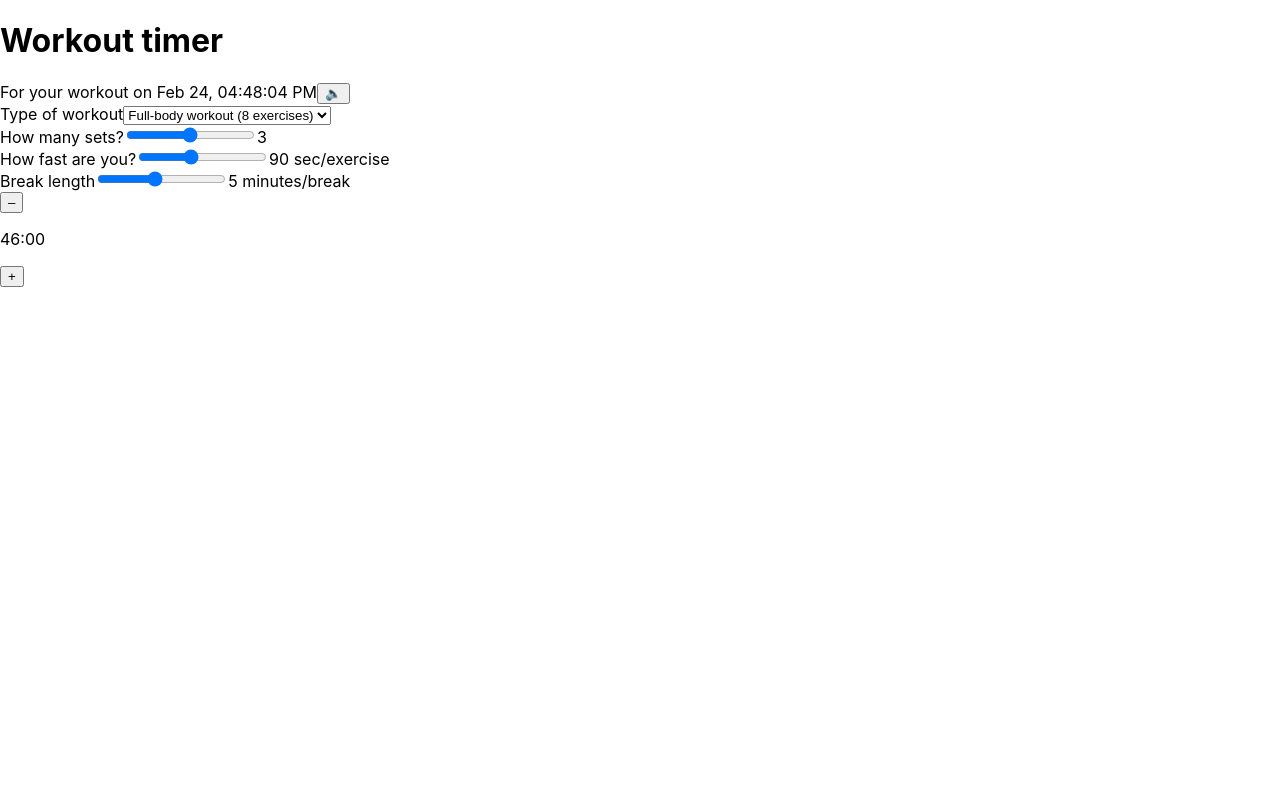
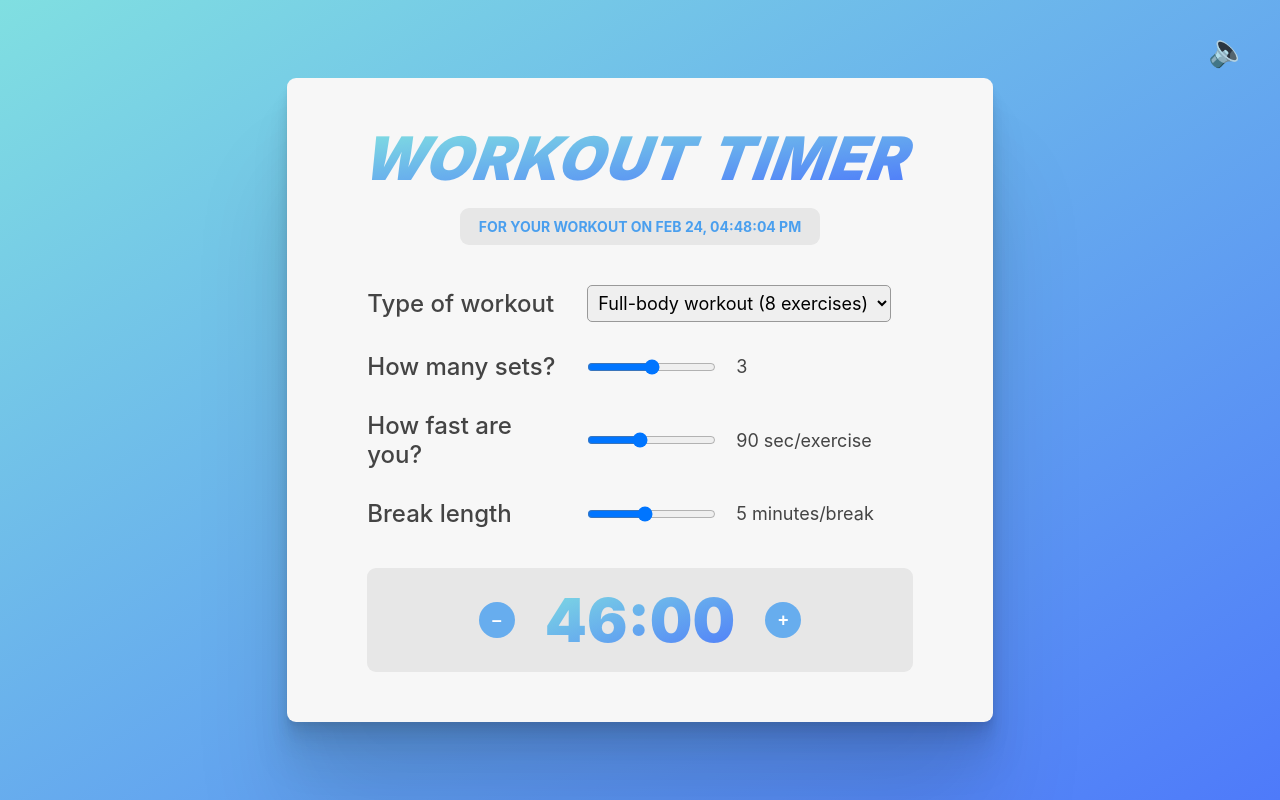
Before and after one commit to zeenat-abedin/workout-timer, a React (Create React App) app: page / in a window 1280 px wide. Built offline with nearby package versions, Linux system fonts and the light colour scheme.

Commit message:
Update styles for the landing page
- Changed font families and sizes
- Added background gradients and colors
- Adjusted layout and spacing
- Added a button and a sound icon

```diff
--- a/src/index.css
+++ b/src/index.css
@@ -1,13 +1,134 @@
-body {
+* {
   margin: 0;
-  font-family: -apple-system, BlinkMacSystemFont, 'Segoe UI', 'Roboto', 'Oxygen',
-    'Ubuntu', 'Cantarell', 'Fira Sans', 'Droid Sans', 'Helvetica Neue',
-    sans-serif;
-  -webkit-font-smoothing: antialiased;
-  -moz-osx-font-smoothing: grayscale;
+  padding: 0;
+  box-sizing: border-box;
 }
 
-code {
-  font-family: source-code-pro, Menlo, Monaco, Consolas, 'Courier New',
-    monospace;
+html {
+  font-size: 62.5%;
 }
+
+body {
+  font-family: -apple-system, BlinkMacSystemFont, "Segoe UI", Roboto, Oxygen,
+    Ubuntu, Cantarell, "Open Sans", "Helvetica Neue", sans-serif;
+  color: #444;
+  height: 100vh;
+  display: flex;
+  align-items: center;
+  justify-content: center;
+  background-image: linear-gradient(to right bottom, #80dfe1, #4e7afa);
+}
+
+main {
+  background-color: #f7f7f7;
+  padding: 5rem 8rem;
+  border-radius: 9px;
+  box-shadow: 0px 2.8px 2.8px rgba(0, 0, 0, 0.028),
+    0px 6.7px 6.7px rgba(0, 0, 0, 0.04), 0px 12.5px 12.5px rgba(0, 0, 0, 0.05),
+    0px 22.3px 22.3px rgba(0, 0, 0, 0.06),
+    0px 41.8px 41.8px rgba(0, 0, 0, 0.072), 0px 100px 100px rgba(0, 0, 0, 0.1);
+}
+
+h1 {
+  font-size: 6rem;
+  text-transform: uppercase;
+  font-weight: 900;
+  letter-spacing: 1px;
+  word-spacing: 5px;
+  text-align: center;
+  line-height: 1;
+  margin-bottom: 2rem;
+  background-clip: text;
+  background-image: linear-gradient(to right bottom, #80dfe1, #4e7afa);
+  color: transparent;
+  transform: skew(-20deg);
+}
+
+time {
+  display: block;
+  width: 36rem;
+  text-align: center;
+  margin: 0 auto;
+  margin-bottom: 4rem;
+  background-color: #e7e7e7;
+  border-radius: 9px;
+  padding: 1rem;
+  font-size: 1.4rem;
+  font-weight: 700;
+  color: #4a9fee;
+  text-transform: uppercase;
+}
+
+form {
+  display: flex;
+  flex-direction: column;
+  gap: 3rem;
+  margin-bottom: 4rem;
+}
+
+form div {
+  display: flex;
+  align-items: center;
+  gap: 2rem;
+}
+
+label {
+  font-weight: 500;
+  font-size: 2.4rem;
+  display: block;
+  width: 20rem;
+}
+
+select {
+  font-family: inherit;
+  font-size: 1.8rem;
+  padding: 0.6rem;
+  border: 1px solid #999;
+  border-radius: 5px;
+}
+
+span {
+  font-size: 1.8rem;
+}
+
+section {
+  display: flex;
+  align-items: center;
+  justify-content: center;
+  gap: 3rem;
+  background-color: #e7e7e7;
+  border-radius: 9px;
+  padding: 1.6rem;
+}
+
+p {
+  font-size: 6rem;
+  font-weight: 900;
+  text-align: center;
+  background-clip: text;
+  background-image: linear-gradient(to right bottom, #80dfe1, #4e7afa);
+  color: transparent;
+}
+
+button {
+  height: 3.6rem;
+  aspect-ratio: 1;
+  display: flex;
+  align-items: center;
+  justify-content: center;
+  border-radius: 50%;
+  border: none;
+  background-color: #67adee;
+  color: #fff;
+  font-weight: 900;
+  font-size: 1.8rem;
+  cursor: pointer;
+}
+
+.btn-sound {
+  position: absolute;
+  top: 3.2rem;
+  right: 3.2rem;
+  background-color: transparent;
+  font-size: 3.2rem;
+}
```
